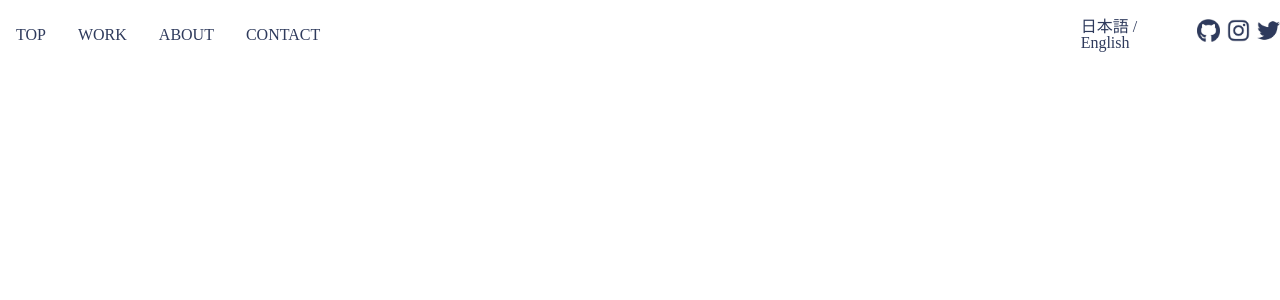
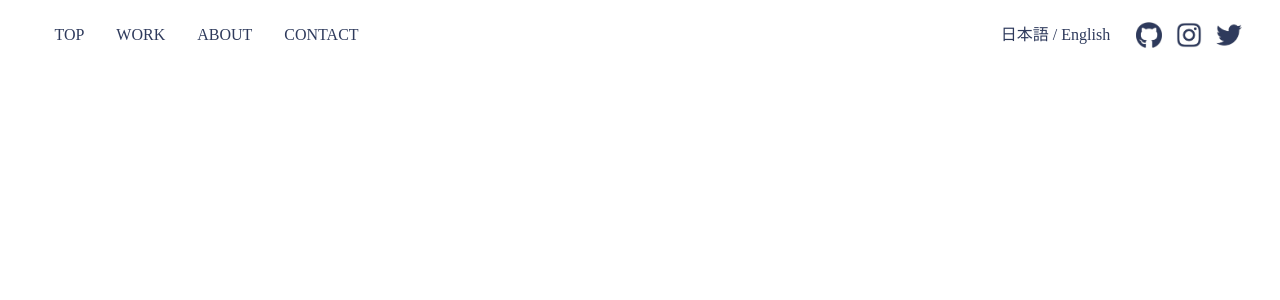
Before and after one commit to SawakoSugimori/Dezasuta-GitHub, a PHP site: page / in a window 1280 px wide. Shown: the top 300 px of the page. Run offline with PHP 8.4, Linux system fonts and the light colour scheme.

Commit message:
Style: Modify margins in global_nav

```diff
--- a/portfolio/css/commons.css
+++ b/portfolio/css/commons.css
@@ -57,6 +57,7 @@ img {
   display: flex;
   justify-content: space-between;
   align-items: center;
+  padding: 0 3%;
 }
 
 /* nav left */
@@ -65,6 +66,7 @@ img {
 .social_links {
   display: flex;
   justify-content: space-between;
+  align-items: center;
 }
 
 .nav_left li {
@@ -79,8 +81,10 @@ img {
   background-color: rgba(250, 253, 248, 0.6);
 }
 
+/* nav right */
 .lang_switcher {
-  margin-right: 10%;
+  margin-right: 5%;
+  margin-left: -5%;
 }
 
 .lang {
@@ -88,6 +92,6 @@ img {
 }
 
 .social_icon {
-  width: 30px;
-  margin-left: 8%;
+  width: 40px;
+  margin-left: 12%;
 }/*# sourceMappingURL=commons.css.map */
--- a/portfolio/css/commons.scss
+++ b/portfolio/css/commons.scss
@@ -59,6 +59,7 @@ img {
     display: flex;
     justify-content: space-between;
     align-items: center;
+    padding: 0 3%;
 }
 /* nav left */
 .nav_left,
@@ -66,6 +67,7 @@ img {
 .social_links {
     display: flex;
     justify-content: space-between;
+    align-items: center;
 }
 .nav_left li {
     padding: 4px 16px;
@@ -76,13 +78,16 @@ img {
 .nav_left:hover {
     background-color: rgba($dominant-color, 0.6);
 }
+/* nav right */
+
 .lang_switcher {
-    margin-right: 10%;
+    margin-right: 5%;
+    margin-left: -5%;
 }
 .lang {
     display: inline;
 }
 .social_icon {
-    width: 30px;
-    margin-left: 8%;
+    width: 40px;
+    margin-left: 12%;
 }
```
Also changed, not shown: 1 other file.
